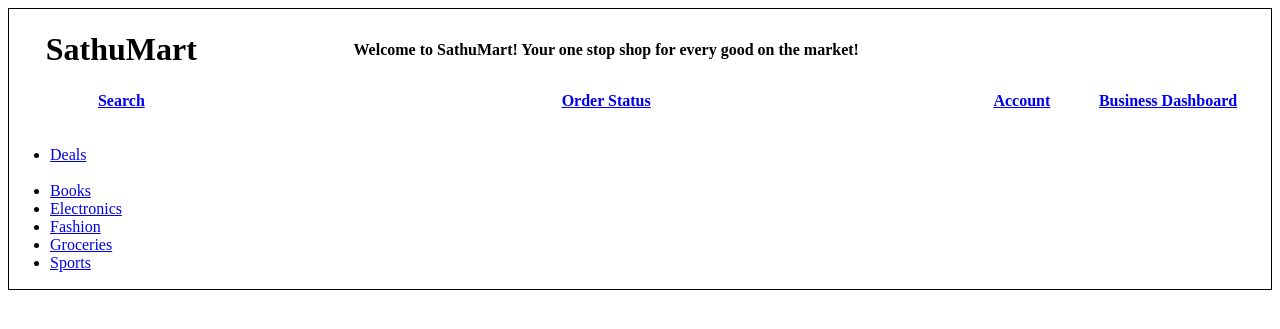
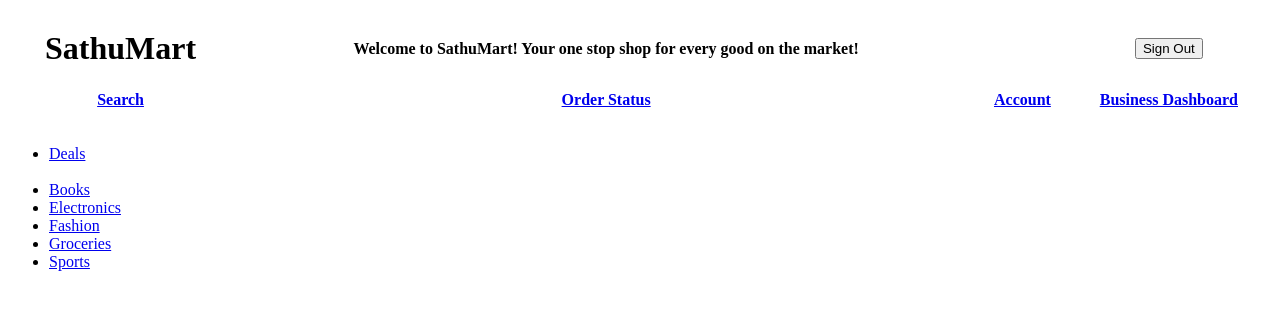
Before and after one commit to DarthKitten2130/ecommerce-project, a Flask app: page / in a window 1280 px wide. Shown: the top 329 px of the page. Run offline with Flask 3, Linux system fonts and the light colour scheme.

Commit message:
added sign out route to home page

```diff
--- a/app.py
+++ b/app.py
@@ -32,6 +32,12 @@ def signin():
 
    return templating.render_template("signin.html", message = alert_message)
 
+# Sign Out Route
+@app.route('/signout',methods=['GET','POST'])
+def signout():
+    session.clear()
+    return redirect('/')
+
 
 # Account Page
 @app.route('/account', methods=['GET', 'POST'])
@@ -40,8 +46,8 @@ def account():
         print(session.keys())
         return redirect('/signin')
 
-    else:
-        return templating.render_template("account.html")
+
+    return templating.render_template("account.html")
 
 
 # Search Page
--- a/templates/home.html
+++ b/templates/home.html
@@ -6,10 +6,12 @@
     <title>SathuMart</title>
 </head>
 <body>
-    <table style="border: 1px solid black; width: 100%; border-spacing: 0px">
+    <table style="width: 100%; border-spacing: 0px">
         <tr>
             <th><h1> SathuMart </h1></th>
             <th>Welcome to SathuMart! Your one stop shop for every good on the market!</th>
+            <th></th>
+            <th><a href='/signout'><button>Sign Out</button></a></th>
         </tr>
         <tr>
             <th><a href="/search"> Search </a></th>
```
